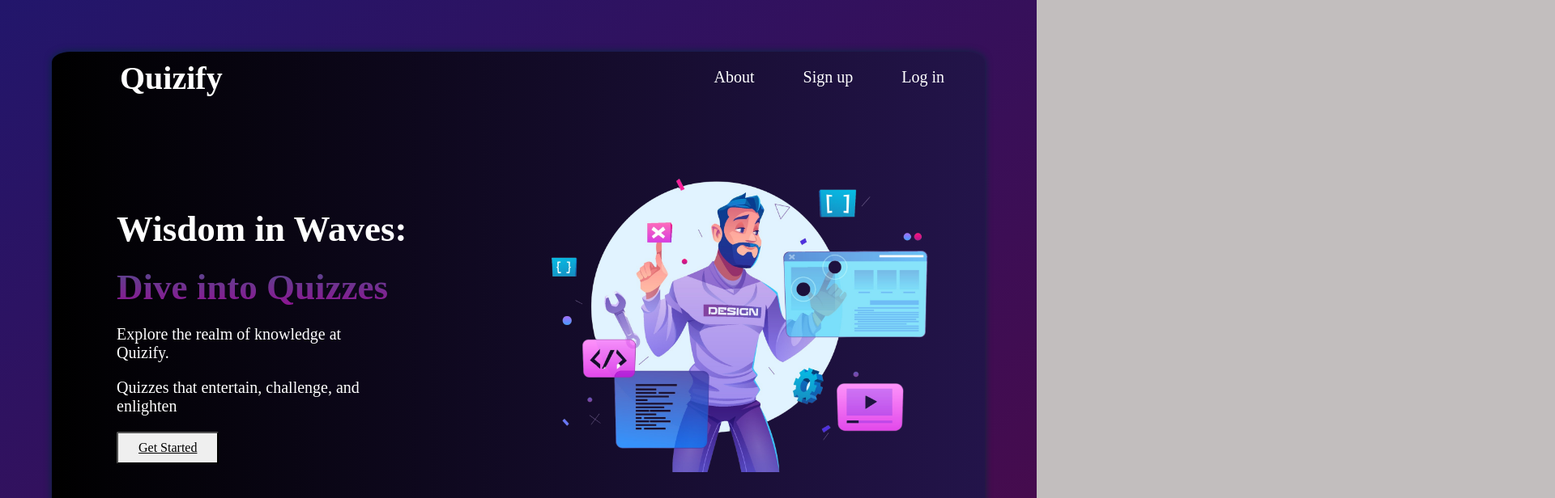
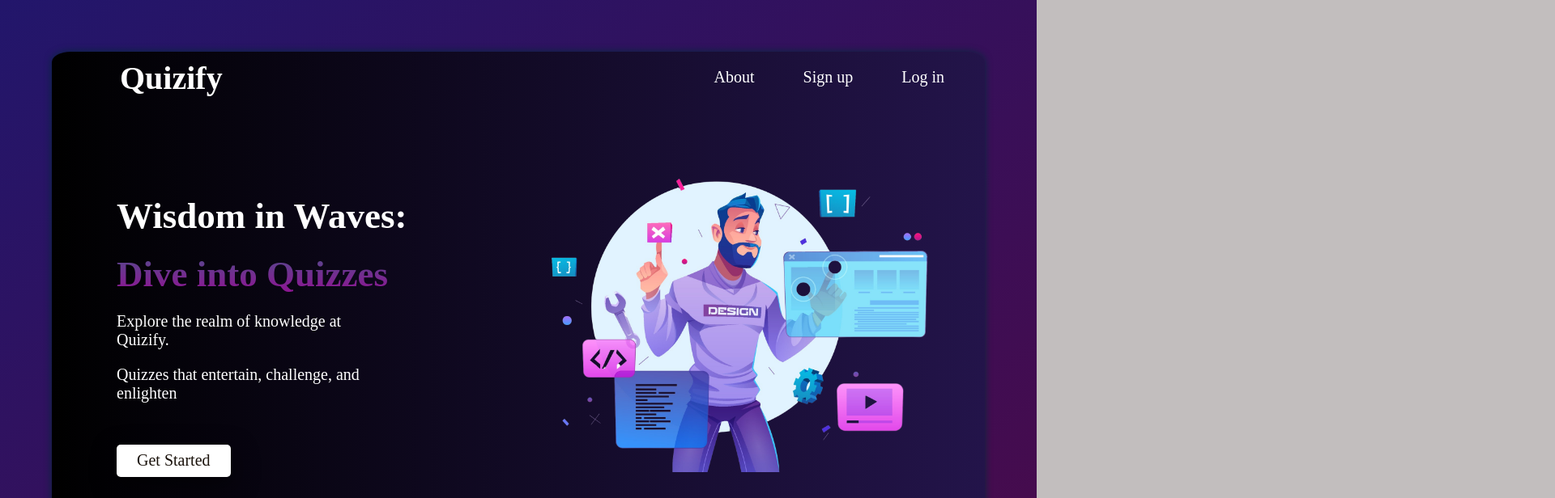
Before and after one commit to anuragbehura/quizify-final, a React (Create React App) app in the folder client/: page / in a window 1280 px wide. Shown: the top 616 px of the page at 81% size, 1920 px wide, since content can reach past the window. Built offline with nearby package versions, Linux system fonts and the light colour scheme; a web font is replaced by a local one.

Commit message:
changes in css

```diff
--- a/client/src/pages/common/Landing/Land/Main.css
+++ b/client/src/pages/common/Landing/Land/Main.css
@@ -1,6 +1,6 @@
 .home-page {
   height: 100vh;
-  width: 100vw;
+  width: 100%;
   background-image: linear-gradient(to bottom right, rgb(34, 22, 107), rgb(74, 10, 74));
   background-repeat: no-repeat;
   background-size: cover;
@@ -52,8 +52,9 @@
   margin-right: 10rem;
 }
 
-.button {
-  padding: 1rem 1.5rem;
+.content-section button {
+  /* padding: 1rem 1.5rem; */
+  /* height: 40px; */
   outline: none;
   border: none;
   font-size: 20px;
@@ -64,16 +65,24 @@
   cursor: pointer;
   box-shadow: 1.5px 10px 30px rgba(0, 0, 0, 0.5);
   margin-top: 2rem;
-  text-decoration: none;
+  /* text-decoration: none;  */
   display: inline-block;
   text-align: center;
   transition: all 0.3s ease-in-out;
 }
 
-.button:hover {
+.content-section button a{
+  text-decoration: none;
+}
+
+.content-section button:hover {
   background: linear-gradient(to bottom right, rgb(34, 22, 107), rgb(74, 10, 74));
   color: #fff;
   box-shadow: 0 0 15px #fff;
+
+}
+
+.content-section button a:hover{
   text-decoration: none !important;
 }
 
--- a/client/src/pages/common/Landing/Land/Main.jsx
+++ b/client/src/pages/common/Landing/Land/Main.jsx
@@ -1,5 +1,5 @@
 import React  from 'react';
-import { Link } from 'react-router-dom';
+// import { Link } from 'react-router-dom';
 import image from '../../../../assets/pic1.png';
 import'./Main.css';
 import Navbar from './Navbar';
@@ -17,7 +17,7 @@ const Main = () => {
                     <h3>Dive into Quizzes</h3>
                     <p>Explore the realm of knowledge at Quizify.</p>
                     <p>Quizzes that entertain, challenge, and enlighten</p>
-                    <button id='button' type='button'><a href="/login">Get Started</a></button>
+                    <button type='button'><a href="/login">Get Started</a></button>
                 </div>
                 <div className='visual-content'>
                     <img src={image} alt='front pic' height={400} />
--- a/client/src/pages/common/Landing/Land/index.css
+++ b/client/src/pages/common/Landing/Land/index.css
@@ -1,4 +1,5 @@
-body{
+html, body{
     /* overflow-y: hidden; */
     overflow-x: hidden;
+    width: 100%;
 }
--- a/client/src/stylesheets/custom-components.css
+++ b/client/src/stylesheets/custom-components.css
@@ -6,7 +6,7 @@
   box-shadow: 0 0 2px rgb(128, 128, 128);
 }
 .card-lg:hover {
-  background: rgba(240, 239, 239, 0.7);
+  background: rgba(255, 255, 255, 0.7);
   transform: translateY(10px);
   transform: perspective(200px) translateZ(10px);
   box-shadow: rgba(50, 50, 93, 0.25) 0px 50px 100px -20px,
@@ -62,7 +62,8 @@
 
 .option:hover {
   cursor: pointer;
-  background: rgba(195, 194, 193, 0.7);
+  background: var(--primary);
+  color: #fff;
   /* transform: translateY(5px); */
   transform: perspective(100px) translateZ(2px);
   box-shadow: rgba(50, 50, 93, 0.25) 0px 50px 100px -20px,
@@ -74,7 +75,9 @@
   box-shadow: rgba(0, 0, 0, 0.638) 0px 0px 1px;
   padding: 10px;
   border-radius: 2px;
+  background-image: var(--primary);
   border: 2px solid var(--primary);
+  color: #fff;
 }
 
 .result {
--- a/client/src/stylesheets/form-elements.css
+++ b/client/src/stylesheets/form-elements.css
@@ -17,7 +17,7 @@ button {
 }
 
 .primary-contained-btn {
-  background: var(--primary);
+  background-image: var(--primary);
   color: white;
   padding: 0px 20px;
   cursor: pointer;
@@ -29,3 +29,7 @@ button {
   border-radius: 3px;
   cursor: pointer;
 }
+.primary-outlined-btn:hover{
+  background: var(--primary);
+  color: white;
+}
--- a/client/src/stylesheets/layout.css
+++ b/client/src/stylesheets/layout.css
@@ -5,7 +5,7 @@
 }
 
 .sidebar {
-  background-color: var(--primary);
+  background-image: var(--primary);
   padding: 10px;
   border-radius: 5px;
   height: 100%;
@@ -25,7 +25,7 @@
   gap: 15px;
   font-size: 20px;
   transition: all 0.2s ease-in-out;
-  color: rgb(3, 3, 3) !important;
+  color: rgb(255, 255, 255) !important;
 }
 
 .menu-item:hover {
```
